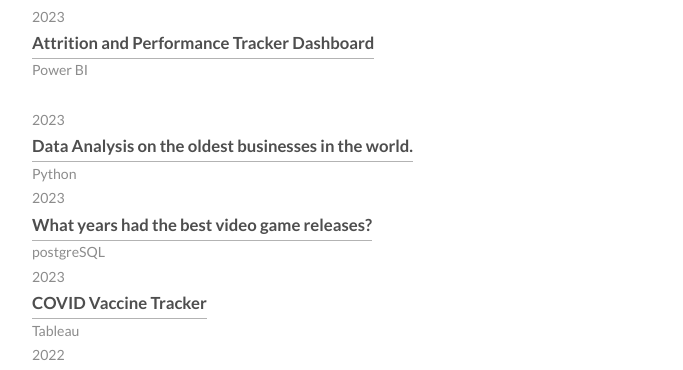
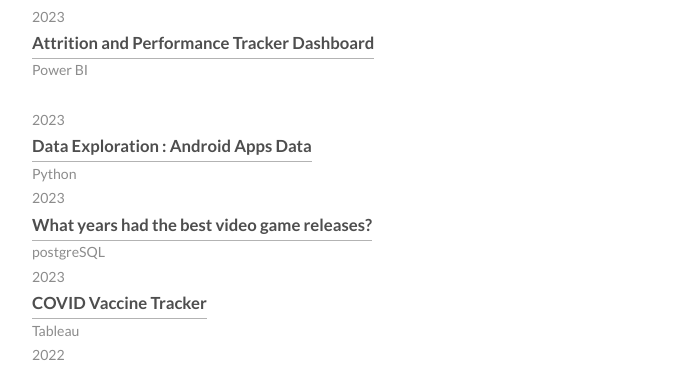
Before and after one commit to john21morales/JohnMoralesPortfolio, a plain HTML site: page index.html in a window 1280 px wide. Shown: the part 727-1097 px from the top of the page, without its empty margins (297-980 px from the left). Drawn offline with Linux system fonts and the light colour scheme.

Commit message:
Add files via upload

```diff
--- a/index.html
+++ b/index.html
@@ -72,7 +72,7 @@
 			</ul>
       <ul class="work-list">
         <li>2023</li>
-        <li><a href="https://www.kaggle.com/code/john21morales/oldest-businesses-per-continent-jm/notebook">Data Analysis on the oldest businesses in the world.</a></li>
+        <li><a href="https://www.kaggle.com/john21morales/android-apps-data-exploration-jm">Data Exploration : Android Apps Data</a></li>
         <li>Python</li>
       <ul class="work-list">
 				<li>2023</li>
```
